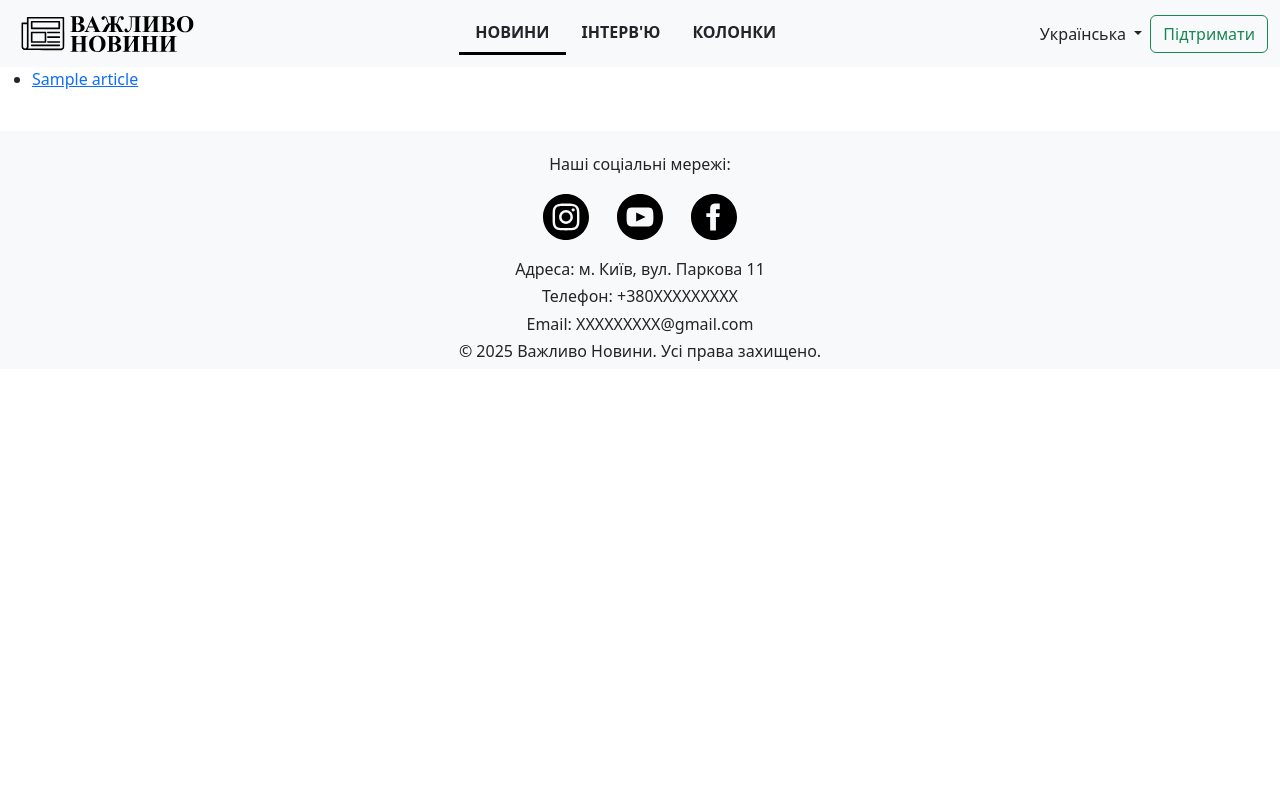
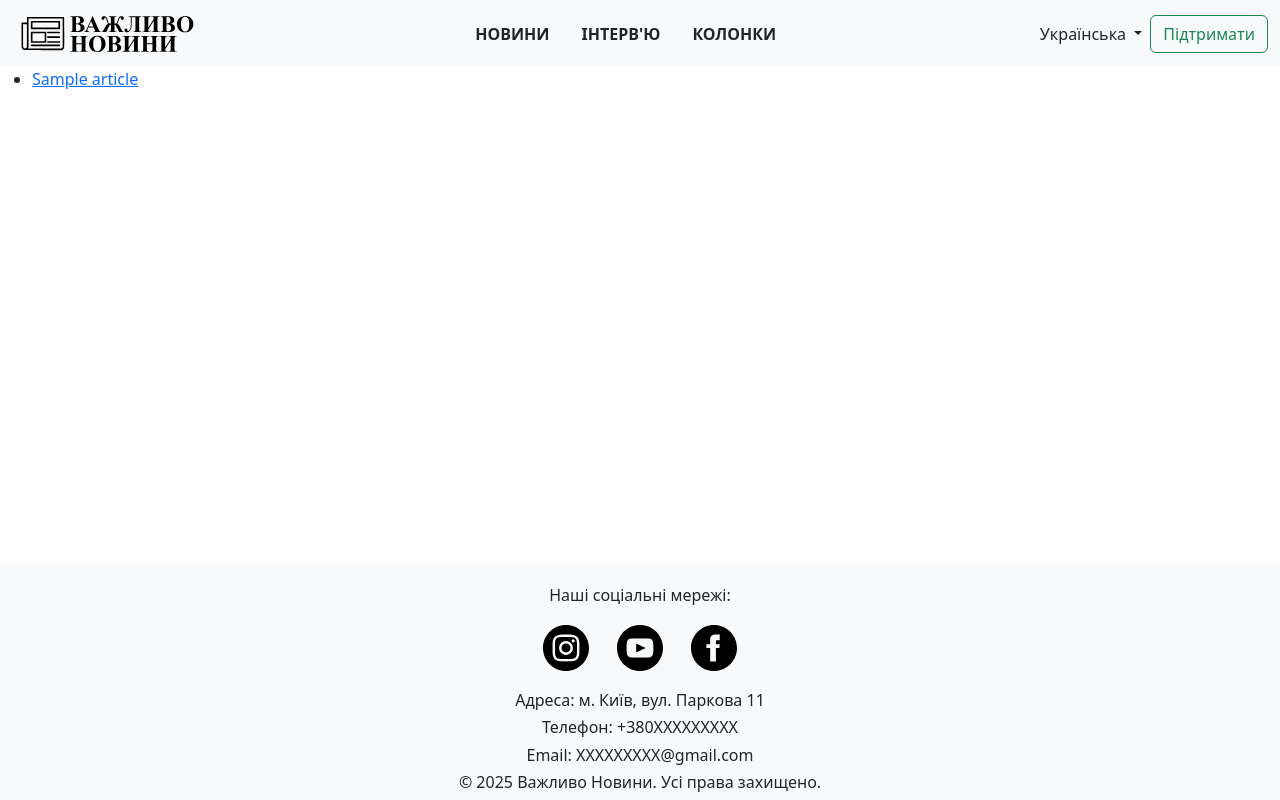
Before and after one commit to Demaiz/vazhlyvo-news, a Django app: page / in a window 1280 px wide. Run offline with Django 5.2, Linux system fonts and the light colour scheme; tables that the repository leaves empty hold one stand-in row (values such as "Sample post"); some libraries are stand-ins or nearby versions.

Commit message:
Added flex layout to keep footer at bottom

```diff
--- a/news/templates/news/base.html
+++ b/news/templates/news/base.html
@@ -10,7 +10,7 @@
         {% load static %}
         <link href="{% static 'news/main.css' %}" rel = "stylesheet">
     </head>
-    <body>
+    <body class="d-flex flex-column min-vh-100">
         {% block navbar %}
             <nav class="navbar navbar-expand-lg bg-light">
                 <div class="container-fluid">
@@ -22,8 +22,8 @@
                     </button>
                     <div class="collapse navbar-collapse" id="navbarSupportedContent">
                         <ul class="nav justify-content-center d-flex w-100 mb-2 mb-lg-0">
-                            <li class="nav-item active">
-                                <a class="nav-link fw-bold text-dark" aria-current="page" href="#">НОВИНИ</a>
+                            <li class="nav-item {% if request.path == '/news/' %}active{% endif %}">
+                                <a class="nav-link fw-bold text-dark nav-hover" aria-current="page" href="{% url 'news' %}">НОВИНИ</a>
                             </li>
                             <li class="nav-item">
                                 <a class="nav-link fw-bold text-dark nav-hover" href="#">ІНТЕРВ'Ю</a>
@@ -46,7 +46,9 @@
                 </div>
             </nav>
         {% endblock %}
-        {% block content %}{% endblock %}
+        <div class="flex-grow-1">
+            {% block content %}{% endblock %}
+        </div>
         {% block footer %}
         <footer class="bg-light mt-3 d-flex justify-content-center">
             <div class="d-flex align-items-center pt-4 flex-column">
```
